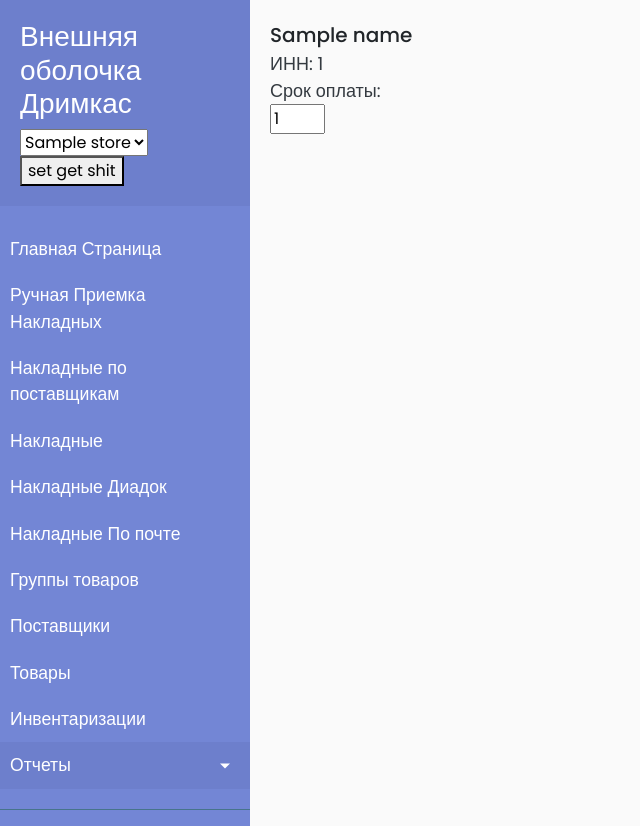
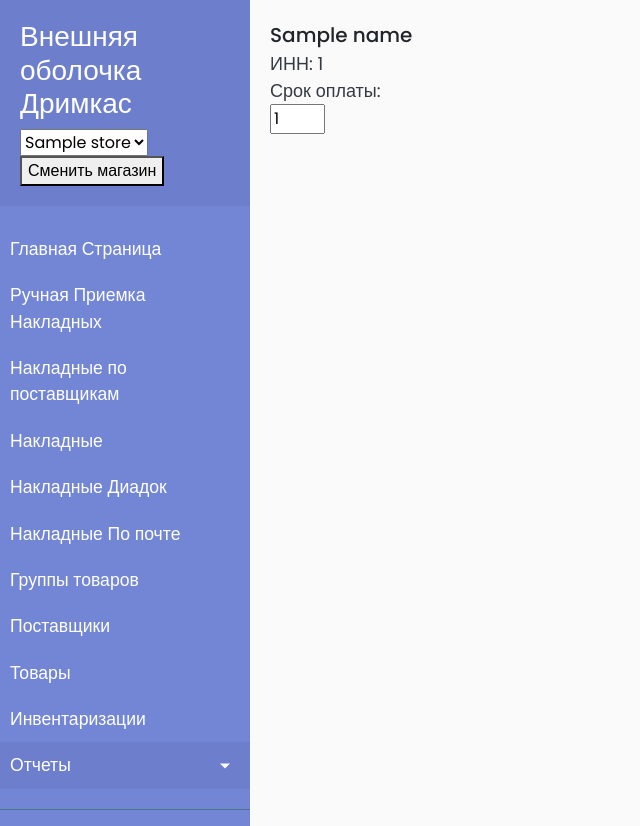
Before and after one commit to serdtsekol1/office_doom, a Django app: page /dreamkas_supplier/1 in a window 1280 px wide. Shown: the whole page, without its empty margins (0-640 px from the left). Run offline with Django 4.2, Linux system fonts and the light colour scheme; tables that the repository leaves empty hold one stand-in row (values such as "Sample post"); parts of the project's set-up code (start-up, migrations or seed data) failed here and were passed over; some libraries are stand-ins or nearby versions.

Commit message:
Вульгарность

```diff
--- a/mainapp/templates/mainapp/parts/sidebar.html
+++ b/mainapp/templates/mainapp/parts/sidebar.html
@@ -11,7 +11,7 @@
                 {% endfor %}
             </select>
             <button>
-                set get shit
+                Сменить магазин
             </button>
         </form>
     </div>
```
